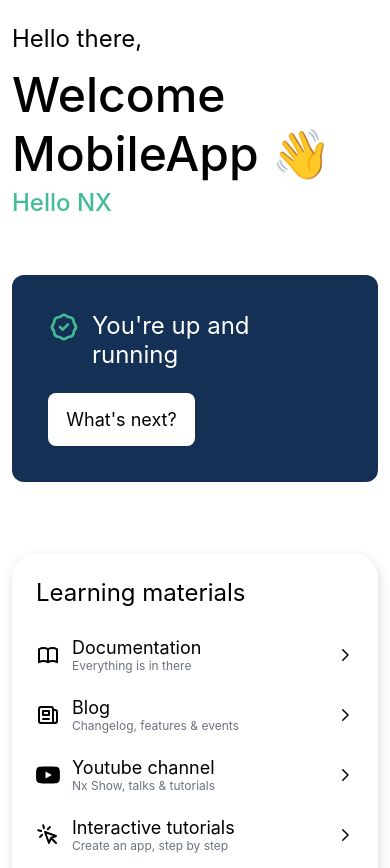
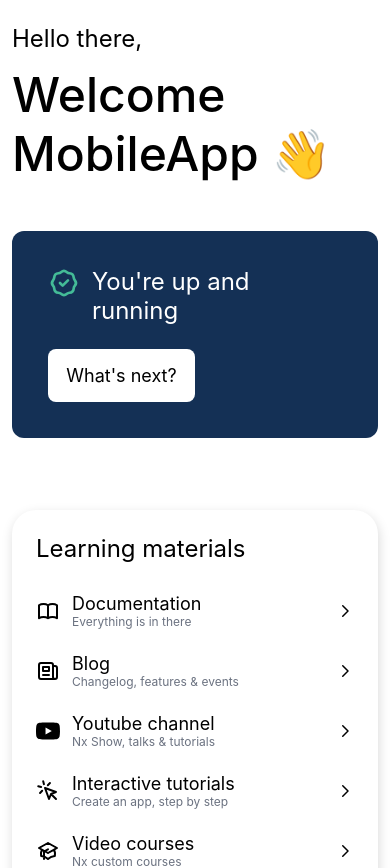
Before and after one commit to dovuquan/monorepo-nx, a React Native app in the folder apps/mobile-app/: screen / in a window 390 px wide. Shown: the top 868 px of the page. Built offline with nearby package versions, Linux system fonts and the light colour scheme.

Commit message:
Update remove package share

```diff
--- a/apps/mobile-app/src/app/App.tsx
+++ b/apps/mobile-app/src/app/App.tsx
@@ -11,7 +11,7 @@ import {
   Linking,
 } from "react-native";
 import Svg, { Path } from "react-native-svg";
-import { UiHeading } from '@package/ui-heading';
+// import { UiHeading } from '@package/ui-heading';
 
 export const App = () => {
   const [whatsNextYCoord, setWhatsNextYCoord] = useState<number>(0);
@@ -33,7 +33,7 @@ export const App = () => {
             <Text style={[styles.textXL, styles.appTitleText]} testID="heading">
               Welcome MobileApp 👋
             </Text>
-            <UiHeading />
+            {/* <UiHeading /> */}
           </View>
           <View style={styles.section}>
             <View style={styles.hero}>
```
